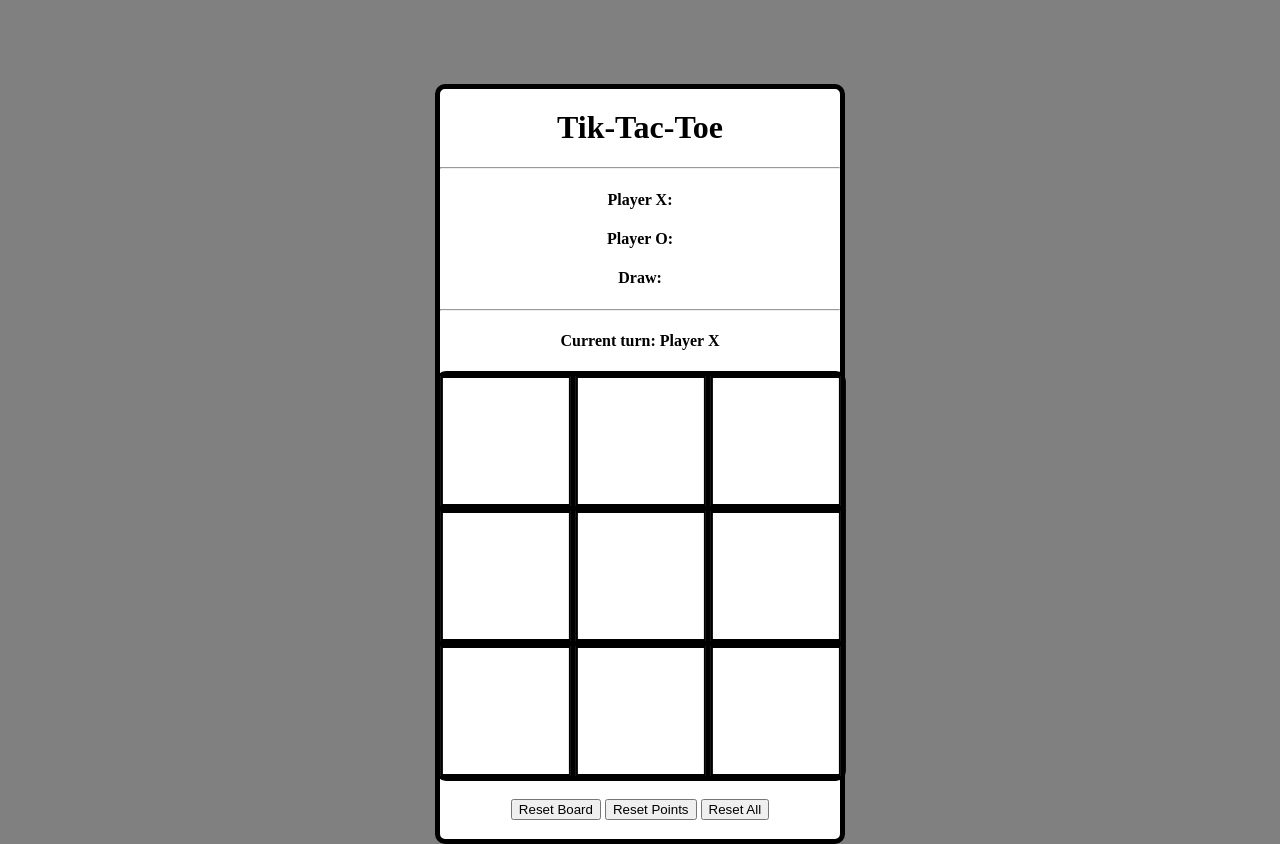
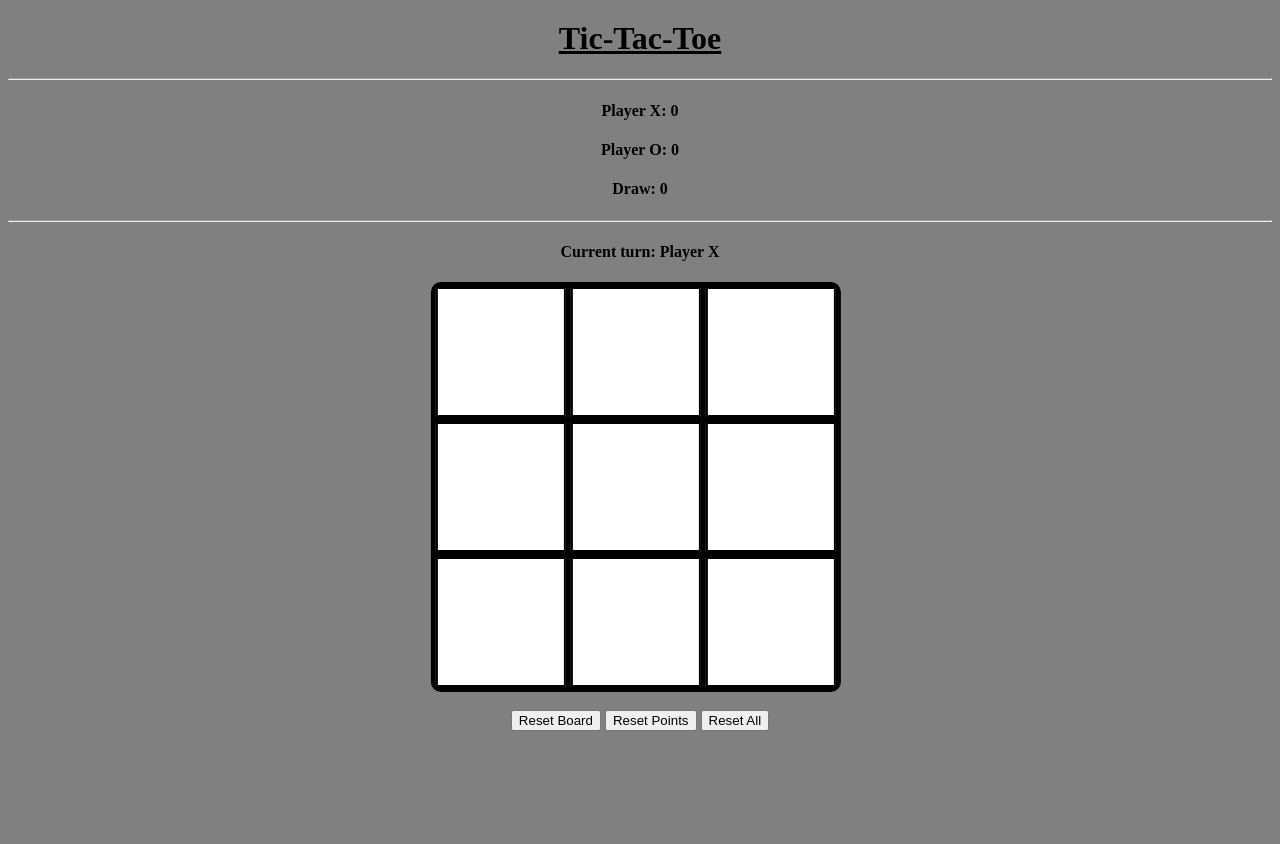
Before and after one commit to Vrajshah0306/Tic-Tac-Toe, a plain HTML site: page index.html in a window 1280 px wide. After the commit the page ends 800 px from the top, so only its background shows below. Drawn offline with Linux system fonts and the light colour scheme.

Commit message:
index.html commit 3

```diff
--- a/index.html
+++ b/index.html
@@ -3,23 +3,23 @@
 <head>
     <meta charset="UTF-8">
     <meta name="viewport" content="Tik-Tac-Toe">
-    <title>Tik-Tac-Toe</title>
+    <title>Tic-Tac-Toe</title>  <!-- Title -->
     <link rel="stylesheet" href="style.css">
     <link rel="icon" href="tic-tac-toe_icon.png">
+    <link rel="stylesheet" href="https://fonts.googleapis.com/css2?family=Press+Start+2P&display=swap">
 </head>
 <body>
-    <div id="TopCircle">
-        <h1 id="title">Tik-Tac-Toe</h1>
-        <hr id="line">
-        <div>
-            <h4 id="PlayerX">Player X: </h4>
-            <h4 id="PlayerO">Player O: </h4>
-            <h4 id="Draw">Draw: </h4>
+    <div id="OuterRec">
+        <h1 id="title"><u>Tic-Tac-Toe</u></h1>
+        <hr class="line">
+        <div id="scoreboard">
+            <h4 id="PlayerX">Player X: 0</h4>
+            <h4 id="PlayerO">Player O: 0</h4>
+            <h4 id="Draw">Draw: 0</h4>
         </div>
-        <hr>
+        <hr class="line">
         <h4 id="nextturn">Current turn: Player X</h4>
         <div class="grid">
-
             <div class="square" id="square_1" onclick="test(this.id)"></div>
             <div class="square" id="square_2" onclick="test(this.id)"></div>
             <div class="square" id="square_3" onclick="test(this.id)"></div>
@@ -29,14 +29,11 @@
             <div class="square" id="square_7" onclick="test(this.id)"></div>
             <div class="square" id="square_8" onclick="test(this.id)"></div>
             <div class="square" id="square_9" onclick="test(this.id)"></div>
-
-
-
         </div>
         <br>
-    <button id="reset_board" onclick="resetboard()" > Reset Board</button>
-    <button id="reset_points" onclick="resetpoints()">Reset Points</button>
-    <button id="reset_all" onclick="resetpoints(); resetboard()">Reset All</button>
+        <button class="button" id="reset_board" onclick="resetboard()" > Reset Board</button>
+        <button class="button" id="reset_points" onclick="resetpoints()"> Reset Points</button>
+        <button class="button" id="reset_all" onclick="resetpoints(); resetboard()">Reset All</button>
         <script src="app.js"></script>
     </div>
 </body>
```
Lines whose indentation alone changed are shown as unchanged.
